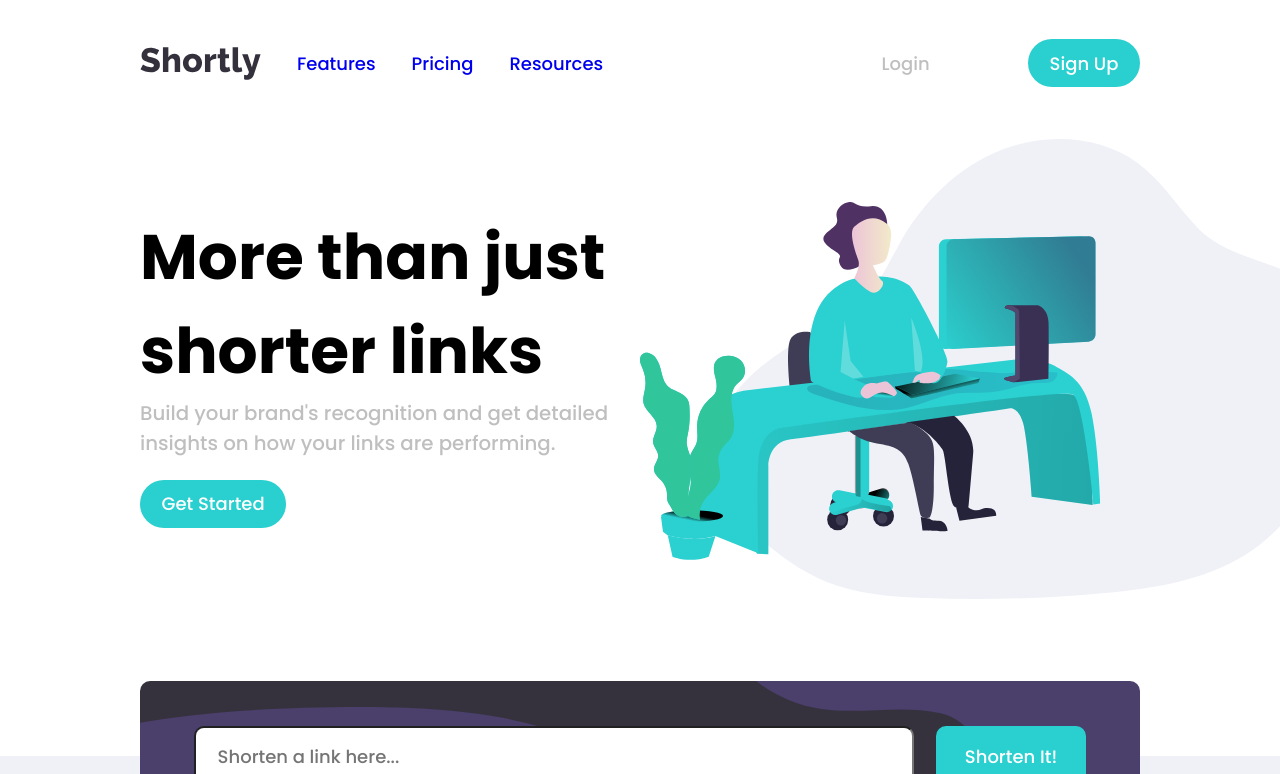
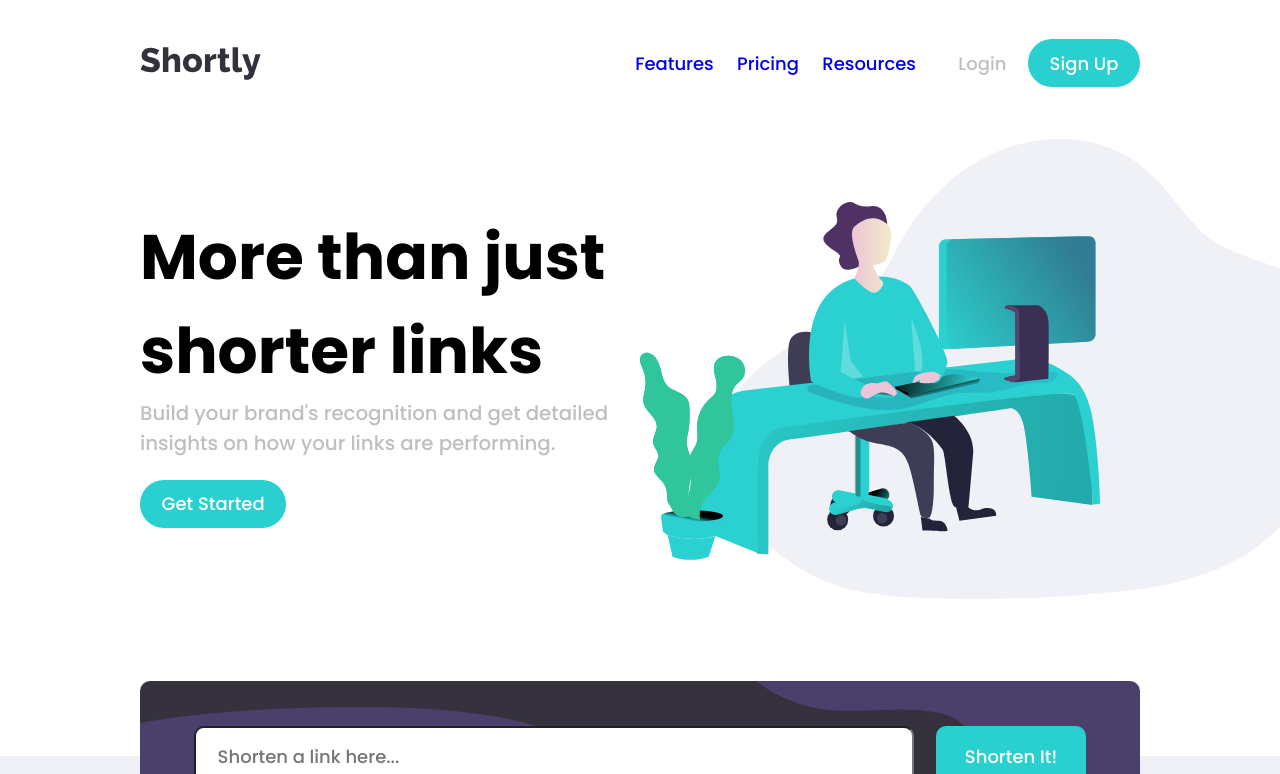
Before and after one commit to yuridapaz/url-shortening-landpage, a React (Create React App) app: page / in a window 1280 px wide. Shown: the top 774 px of the page. Built offline with nearby package versions, Linux system fonts and the light colour scheme; the HTML template or start-up script is replaced by a standard one.

Commit message:
mobile-sidebar-query

```diff
--- a/package.json
+++ b/package.json
@@ -9,6 +9,7 @@
     "axios": "^0.27.2",
     "react": "^18.2.0",
     "react-dom": "^18.2.0",
+    "react-icons": "^4.4.0",
     "react-scripts": "5.0.1",
     "styled-components": "^5.3.5",
     "web-vitals": "^2.1.4"
--- a/src/App.styled.jsx
+++ b/src/App.styled.jsx
@@ -25,8 +25,9 @@ export const ShorteningLinksContainer = styled.ul`
   @media screen and (max-width: 768px) {
     padding-top: 2rem;
   }
+
   @media screen and (max-width: 480px) {
-    width: 85%;
+    width: 95%;
     padding-top: 2.5rem;
   }
 `;
--- a/src/components/Form.jsx
+++ b/src/components/Form.jsx
@@ -57,7 +57,7 @@ const FormContainer = styled.div`
   }
 
   @media screen and (max-width: 480px) {
-    max-width: 85%;
+    width: 85%;
     padding: 1rem;
     display: flex;
     flex-direction: column;
--- a/src/styles/BoostToday.jsx
+++ b/src/styles/BoostToday.jsx
@@ -7,6 +7,7 @@ const BoostLinkDiv = styled.div`
   width: 100%;
   height: 250px;
   background-image: url(${bgBoostDesktop});
+  background-size: cover;
   background-repeat: no-repeat;
   background-color: ${({ theme }) => theme.colors.darkViolet};
   display: flex;
--- a/src/styles/Header.jsx
+++ b/src/styles/Header.jsx
@@ -1,8 +1,13 @@
 /* eslint-disable jsx-a11y/anchor-is-valid */
 import { Button, RoundedButton } from '../components/Button';
 import { HeaderDiv, LogoDiv, NavDiv, UserDiv } from './Header.styled';
+import { FaBars } from 'react-icons/fa';
+import { AiOutlineClose } from 'react-icons/ai';
+import { useState } from 'react';
 
 const Header = () => {
+  const [sideBar, setSideBar] = useState(false);
+
   return (
     <HeaderDiv>
       <LogoDiv>
@@ -13,6 +18,7 @@ const Header = () => {
           />
         </svg>
       </LogoDiv>
+      <div className='navigation-web'>
         <NavDiv>
           <ul>
             <li>
@@ -30,6 +36,44 @@ const Header = () => {
           <Button>Login</Button>
           <RoundedButton>Sign Up</RoundedButton>
         </UserDiv>
+      </div>
+      <div>
+        <FaBars
+          className='menu-bars'
+          onClick={() => {
+            setSideBar(!sideBar);
+            console.log(sideBar);
+          }}
+        />
+      </div>
+      <div className={sideBar ? 'navigation-mobile active' : 'navigation-mobile'}>
+        <NavDiv>
+          <ul>
+            <li>
+              <AiOutlineClose
+                className='menu-bars active'
+                onClick={() => {
+                  setSideBar(!sideBar);
+                  console.log(sideBar);
+                }}
+              />
+            </li>
+            <li>
+              <a href='#'>Features</a>
+            </li>
+            <li>
+              <a href='#'>Pricing</a>
+            </li>
+            <li>
+              <a href='#'>Resources</a>
+            </li>
+          </ul>
+        </NavDiv>
+        <UserDiv>
+          <Button>Login</Button>
+          <RoundedButton>Sign Up</RoundedButton>
+        </UserDiv>
+      </div>
     </HeaderDiv>
   );
 };
--- a/src/styles/Header.styled.jsx
+++ b/src/styles/Header.styled.jsx
@@ -7,14 +7,65 @@ export const HeaderDiv = styled.header`
   margin: 0 auto;
   margin-top: 1rem;
   display: flex;
+  align-items: center;
+
+  .navigation-web {
+    display: flex;
+  }
+
+  .navigation-mobile {
+    display: none;
+  }
+
+  .menu-bars {
+    display: none;
+  }
 
   @media screen and (max-width: 768px) {
     padding: 0 1rem;
   }
 
-  /* @media screen and (max-width: 480px) {
-    padding: 0 1rem;
-  } */
+  @media screen and (max-width: 480px) {
+    .navigation-web {
+      display: none;
+    }
+
+    .menu-bars {
+      display: block;
+      font-size: 1.5rem;
+      background: none;
+      cursor: pointer;
+    }
+
+    .menu-bars.active {
+      color: ${({ theme }) => theme.colors.gray};
+      transition: 0.2s ease;
+      &:hover {
+        color: black;
+      }
+    }
+
+    .navigation-mobile {
+      display: block;
+      background-color: ${({ theme }) => theme.colors.darkViolet};
+      width: 50%;
+      height: 100vh;
+      z-index: 10;
+      position: fixed;
+      top: 0;
+      right: 0;
+      padding: 0.5rem;
+      padding-top: 2rem;
+      right: -100%;
+      transition: 850ms;
+    }
+
+    .navigation-mobile.active {
+      display: block;
+      right: 0%;
+      transition: 350ms;
+    }
+  }
 `;
 
 export const LogoDiv = styled.div`
@@ -22,6 +73,7 @@ export const LogoDiv = styled.div`
   height: 100%;
   display: inline-flex;
   align-items: center;
+  flex: 1;
   .svg-logo {
     cursor: pointer;
   }
@@ -31,13 +83,13 @@ export const NavDiv = styled.div`
   padding: 0.5rem;
   display: flex;
   align-items: center;
+
   ul {
     list-style: none;
     display: flex;
-    align-items: center;
-    justify-content: center;
+
     li {
-      margin: 0 1rem;
+      margin: 0 0.65rem;
       a {
         transition: 0.2s ease;
         text-decoration: none;
@@ -50,15 +102,35 @@ export const NavDiv = styled.div`
       }
     }
   }
+
+  @media screen and (max-width: 480px) {
+    padding: 0;
+    ul {
+      flex-direction: column;
+      width: 100%;
+      align-items: flex-end;
+      li {
+        margin-bottom: 1rem;
+      }
+    }
+  }
 `;
 
 export const UserDiv = styled.div`
-  width: 280px;
   margin-left: auto;
   display: flex;
-  align-items: center;
-  justify-content: space-between;
+  align-items: flex-end;
+
   @media screen and (max-width: 768px) {
     width: 210px;
   }
+
+  @media screen and (max-width: 480px) {
+    margin: 0;
+    width: 100%;
+    flex-direction: column;
+    button {
+      margin-bottom: 1rem;
+    }
+  }
 `;
```
Also changed, not shown: 1 other file (tests, documents, lock files or other folders). Lines whose indentation alone changed are shown as unchanged.
